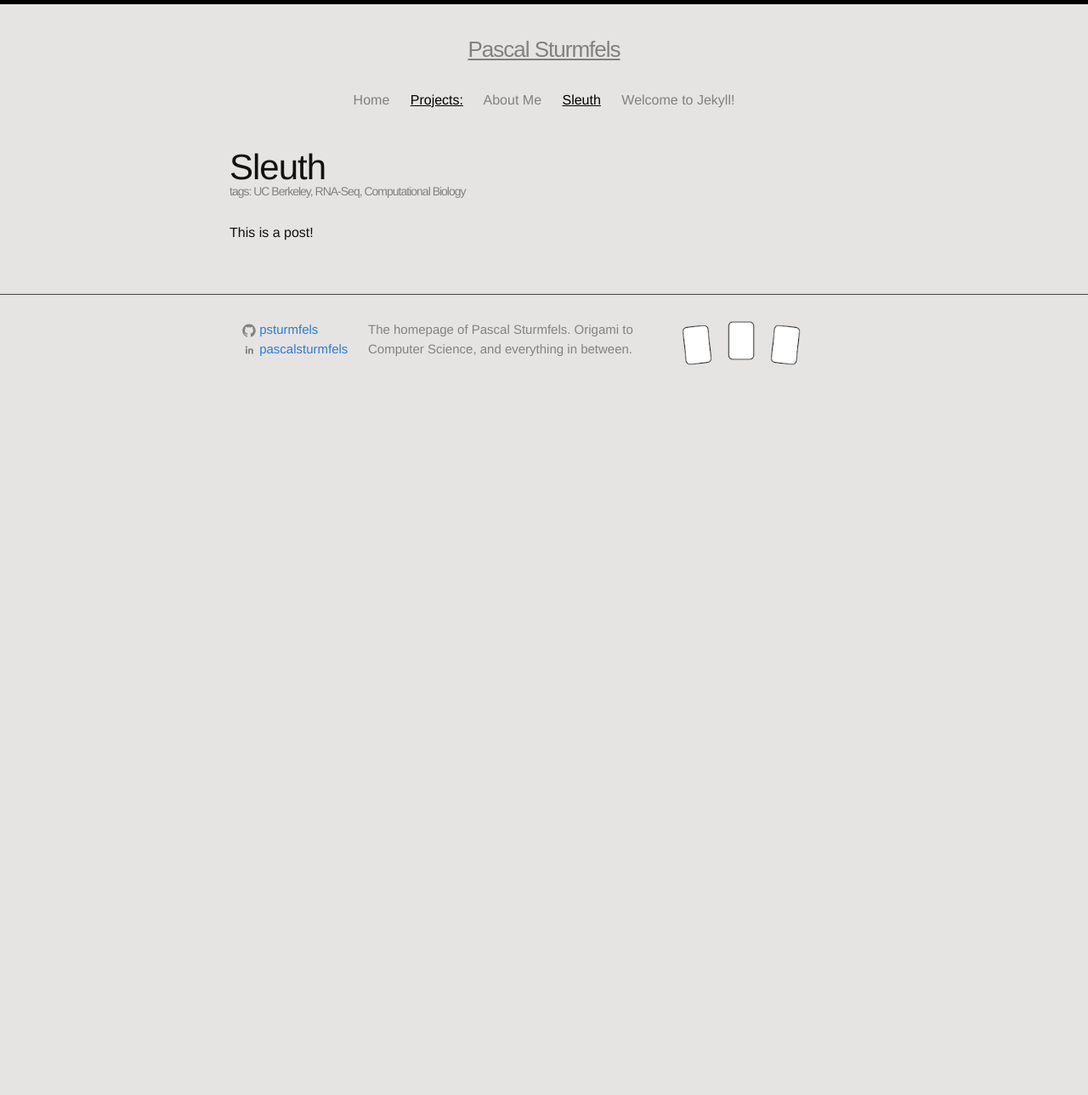
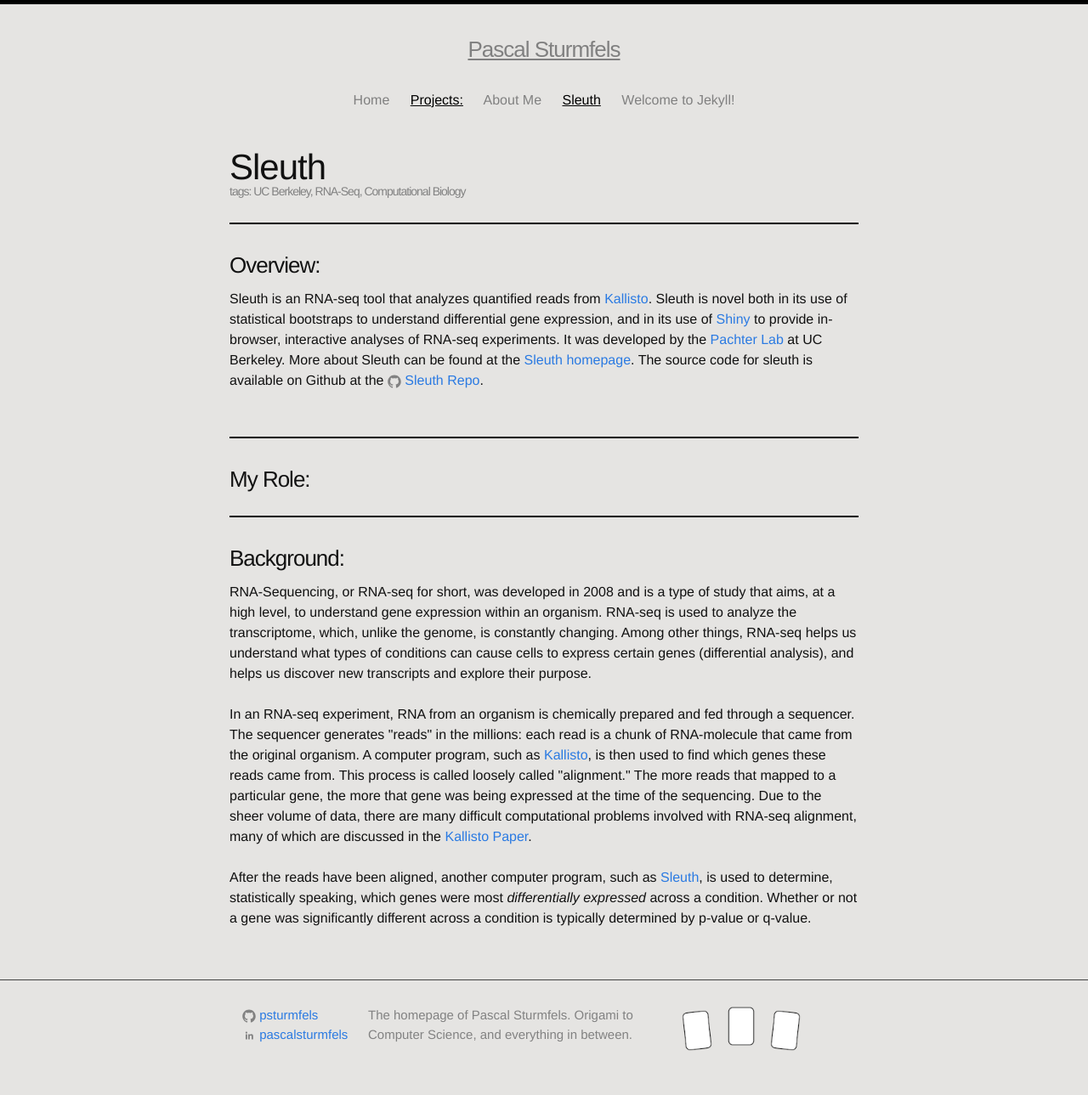
Before and after one commit to mohammadusamasaleem/mohammadusamasaleem, a Jekyll site: the page built from _posts/2016-05-24-Sleuth.html, in a window 1280 px wide. Shown: the whole page at 85% size. Built offline with Jekyll 4.4.1, drawn with Linux system fonts in a browser that asks for light colours; before the commit the page ends 900 px from its top, so only the background shows below that.

Commit message:
Began work on the sleuth project page

```diff
--- a/_layouts/post.html
+++ b/_layouts/post.html
@@ -17,10 +17,34 @@
             </p>
         </h1>
     </header>
-
-
-    <div class="post-content" itemprop="articleBody">
-        {{ content }}
+    <div class="post-content" itemprop=articleBody>
+        <p class="post-description">
+            <h3 class="post-title">
+            Overview:
+            </h3>
+            {{ content }}
+        </p>
     </div>
 
+    {% if page.my_role %}
+    <div class="post-content" itemprop=articleBody>
+        <p class="post-description">
+            <h3 class="post-title">
+            My Role:
+            </h3>
+            {{ page.my_role }}
+        </p>
+    </div>
+    {% endif %}
+
+    {% if page.background %}
+    <div class="post-content" itemprop=articleBody>
+        <p class="post-description">
+            <h3 class="post-title">
+            Background:
+            </h3>
+            {{ page.background }}
+        </p>
+    </div>
+    {% endif %}
 </article>
--- a/_posts/2016-05-24-Sleuth.html
+++ b/_posts/2016-05-24-Sleuth.html
@@ -6,6 +6,56 @@
 categories: [RNA-Seq, Computational Biology]
 link: http://pachterlab.github.io/sleuth/
 git-link: https://github.com/pachterlab/sleuth
+description: >
+    Sleuth is an RNA-seq tool that analyzes quantified reads from
+    <a href="https://pachterlab.github.io/kallisto">Kallisto</a>
+    and can display the analysis in a web browser using
+    <a href="http://shiny.rstudio.com">Shiny by RStudio</a>.
+    It uses Kallisto's bootstrap estimates to implement novel statistical
+    methods for differential analysis. It was developed by the
+    <a href="http://pachterlab.github.io">Pachter Lab</a> at UC Berkeley.
+background: >
+    RNA-Sequencing, or RNA-seq for short, was developed in 2008 and is a
+    type of study that aims, at a high level, to understand gene expression
+    within an organism. RNA-seq is used to analyze the transcriptome,
+    which, unlike the genome, is constantly changing. Among other things, RNA-seq
+    helps us understand what types of conditions can cause cells to express
+    certain genes (differential analysis), and helps us discover new
+    transcripts and explore their purpose.<br /> <br />
+
+    In an RNA-seq experiment, RNA from an organism is chemically prepared and
+    fed through a sequencer. The sequencer generates "reads" in the millions:
+    each read is a chunk of RNA-molecule that came from the original organism.
+    A computer program, such as <a href="https://pachterlab.github.io/kallisto">Kallisto</a>,
+    is then used to find which genes these reads came from. This process is called
+    loosely called "alignment." The more reads that mapped to a particular gene,
+    the more that gene was being expressed at the time of the sequencing.
+    Due to the sheer volume of data, there are many difficult computational
+    problems involved with RNA-seq alignment, many of which are discussed in the
+    <a href="http://www.nature.com/nbt/journal/v34/n5/full/nbt.3519.html">Kallisto Paper</a>.
+    <br /><br />
+
+    After the reads have been aligned, another computer program, such as
+    <a href="http://pachterlab.github.io/sleuth/">Sleuth</a>, is used to
+    determine, statistically speaking, which genes were most
+    <i>differentially expressed</i> across a condition. Whether or not a gene
+    was significantly different across a condition is typically determined by
+    p-value or q-value.
+
+my_role: >
+
+
 ---
-
-This is a post!
+Sleuth is an RNA-seq tool that analyzes quantified reads from
+<a href="https://pachterlab.github.io/kallisto">Kallisto</a>.
+Sleuth is novel both in its use of statistical bootstraps to understand
+differential gene expression, and in its use of
+<a href="http://shiny.rstudio.com">Shiny</a> to provide in-browser, interactive
+analyses of RNA-seq experiments.
+It was developed by the <a href="http://pachterlab.github.io">Pachter Lab</a>
+at UC Berkeley. More about Sleuth can be found at the
+<a href="http://pachterlab.github.io/sleuth/">Sleuth homepage</a>. The
+source code for sleuth is available on Github at the
+<a href="https://github.com/pachterlab/sleuth"><span class="icon icon--github">
+{% include icon-github.svg %}</span><span class="username">Sleuth Repo</span></a>.
+<br /><br />
--- a/_sass/_layout.scss
+++ b/_sass/_layout.scss
@@ -276,8 +276,20 @@
 }
 
 .post-link {
-    display: block;
-    font-size: 18px;
+
+    &,
+    &:link {
+        color: Gray;
+        text-decoration: none;
+    }
+    &:visited {
+        color: Gray;
+        text-decoration: underline;
+    }
+    &:hover {
+        color: Black;
+        text-decoration: underline;
+    }
 }
 
 /**
@@ -286,6 +298,12 @@
 .post-header {
     margin-bottom: $spacing-unit;
 }
+
+.post-description {
+    padding-top: 20px;
+    border-top: 2px solid #000000;
+}
+
 
 .post-title {
     font-size: 42px;
```
Also changed, not shown: projects/index.html (+19 -4 lines).
